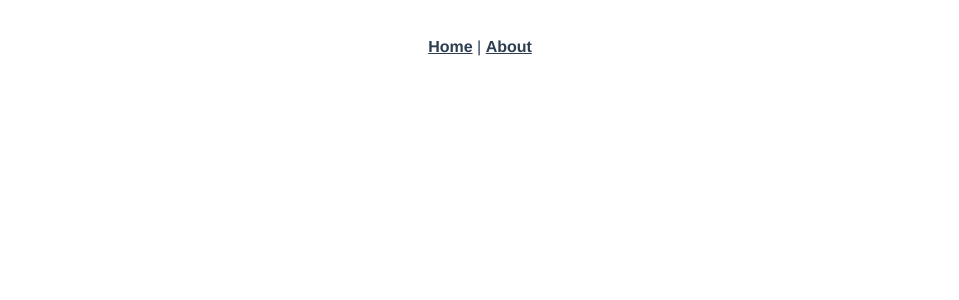
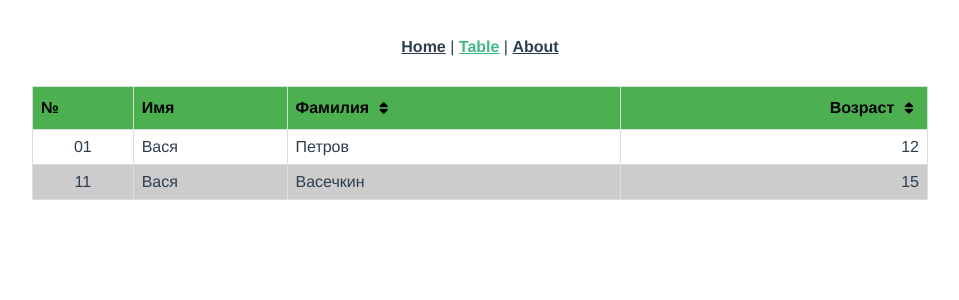
Before and after one commit to darkusss/UI-library, a Vue app in the folder my-ui-library/: page /table in a window 1280 px wide. Shown: the top 300 px of the page, without its empty margins (160-1119 px from the left). Built offline with nearby package versions, Linux system fonts and the light colour scheme.

Commit message:
add table component

```diff
--- a/my-ui-library/public/index.html
+++ b/my-ui-library/public/index.html
@@ -14,4 +14,5 @@
     <div id="app"></div>
     <!-- built files will be auto injected -->
   </body>
+  <script src="https://kit.fontawesome.com/a92211bf3b.js" crossorigin="anonymous"></script>
 </html>
--- a/my-ui-library/src/App.vue
+++ b/my-ui-library/src/App.vue
@@ -2,6 +2,7 @@
   <div id="app">
     <div id="nav">
       <router-link to="/">Home</router-link> |
+      <router-link to="/table">Table</router-link> |
       <router-link to="/about">About</router-link>
     </div>
     <router-view/>
--- a/my-ui-library/src/components/DataTable.vue
+++ b/my-ui-library/src/components/DataTable.vue
@@ -1,9 +1,46 @@
 <template>
-
+  <div>
+    <input v-if="search" type="text">
+    <table>
+      <thead>
+      <tr>
+        <th
+          v-for="(col, index) in columns"
+          :key="index"
+          :class="{'align-right': col.type === 'number'}"
+        >
+          {{ col.title }}
+          <button
+            v-if="col.sortable"
+            @click="changeSortIcon(col)"
+          >
+            <i :class="col.currentSortIcon"></i>
+          </button>
+        </th>
+      </tr>
+      </thead>
+      <tbody>
+      <tr
+        v-for="(item, itemIndex) in copyItems"
+        :key="itemIndex"
+      >
+        <td
+          v-for="(col, colIndex) in columns"
+          :key="colIndex"
+          :class="{'align-right': col.type === 'number'}"
+        >
+          {{ col.value === '_index' ? itemIndex + 1 : item[col.value] }}
+        </td>
+      </tr>
+      </tbody>
+    </table>
+  </div>
 </template>
 
-<script>
-  export default {
+<script lang="ts">
+  import Vue from 'vue';
+
+  export default Vue.extend({
     name: 'DataTable',
     props: {
       items: {
@@ -18,10 +55,111 @@
         type: Object,
         default: null,
       },
+      sortButtonStyle: {
+        type: Object,
+      },
     },
-  };
+    data() {
+      return {
+        copyItems: Object.assign({}, this.items),
+      };
+    },
+    methods: {
+      changeSortIcon(column: any): void {
+
+        this.columns.forEach((col: any): void => {
+          if (col !== column && col.sortable) {
+            col.currentSortIcon = this.sortButtonStyle.default;
+          }
+        });
+
+        switch (column.currentSortIcon) {
+          case this.sortButtonStyle.default:
+            column.currentSortIcon = this.sortButtonStyle.ascending;
+            break;
+          case this.sortButtonStyle.ascending:
+            column.currentSortIcon = this.sortButtonStyle.descending;
+            break;
+          case this.sortButtonStyle.descending:
+            column.currentSortIcon = this.sortButtonStyle.default;
+            break;
+        }
+      },
+    },
+    computed: {
+      // sortBy: function(type: any): void {
+      //   const coef = sortType.includes('up') ? 1
+      //     : sortType.includes('down') ? -1
+      //       : 0;
+      //
+      //   if (type === 'number') {
+      //     sortData.sort((u1, u2) => {
+      //       return (u1[value] - u2[value]) * coef;
+      //     });
+      //   } else if (type === 'string') {
+      //     sortData.sort((u1, u2) => {
+      //       return (u1[value].localeCompare(u2[value])) * coef;
+      //     });
+      //   }
+      // },
+    },
+  });
 </script>
 
-<style>
+<style scoped lang="less">
+  div {
+    width: 70vw;
+    margin: 0 auto;
 
+    input {
+      width: 100%;
+      padding: 10px 15px;
+      margin-bottom: 10px;
+    }
+
+    table {
+      border: 1px solid black;
+      border-collapse: collapse;
+      width: 100%;
+
+      button {
+        cursor: pointer;
+        border: none;
+        background: none;
+      }
+
+      td, th {
+        border: 1px solid #ddd;
+        padding: 8px;
+      }
+
+      tr:nth-child(even) {
+        background: #CCC;
+      }
+
+      thead th {
+        text-align: left;
+        padding-top: 12px;
+        padding-bottom: 12px;
+        background-color: #4CAF50;
+        color: black;
+
+        button {
+          background: none;
+        }
+      }
+
+      tbody tr td:first-child {
+        text-align: center;
+      }
+
+      tbody tr td {
+        text-align: start;
+      }
+
+      .align-right {
+        text-align: right;
+      }
+    }
+  }
 </style>
--- a/my-ui-library/src/components/HelloWorld.vue
+++ /dev/null
@@ -1,60 +0,0 @@
-<template>
-  <div class="hello">
-    <h1>{{ msg }}</h1>
-    <p>
-      For a guide and recipes on how to configure / customize this project,<br>
-      check out the
-      <a href="https://cli.vuejs.org" target="_blank" rel="noopener">vue-cli documentation</a>.
-    </p>
-    <h3>Installed CLI Plugins</h3>
-    <ul>
-      <li><a href="https://github.com/vuejs/vue-cli/tree/dev/packages/%40vue/cli-plugin-typescript" target="_blank" rel="noopener">typescript</a></li>
-      <li><a href="https://github.com/vuejs/vue-cli/tree/dev/packages/%40vue/cli-plugin-router" target="_blank" rel="noopener">router</a></li>
-    </ul>
-    <h3>Essential Links</h3>
-    <ul>
-      <li><a href="https://vuejs.org" target="_blank" rel="noopener">Core Docs</a></li>
-      <li><a href="https://forum.vuejs.org" target="_blank" rel="noopener">Forum</a></li>
-      <li><a href="https://chat.vuejs.org" target="_blank" rel="noopener">Community Chat</a></li>
-      <li><a href="https://twitter.com/vuejs" target="_blank" rel="noopener">Twitter</a></li>
-      <li><a href="https://news.vuejs.org" target="_blank" rel="noopener">News</a></li>
-    </ul>
-    <h3>Ecosystem</h3>
-    <ul>
-      <li><a href="https://router.vuejs.org" target="_blank" rel="noopener">vue-router</a></li>
-      <li><a href="https://vuex.vuejs.org" target="_blank" rel="noopener">vuex</a></li>
-      <li><a href="https://github.com/vuejs/vue-devtools#vue-devtools" target="_blank" rel="noopener">vue-devtools</a></li>
-      <li><a href="https://vue-loader.vuejs.org" target="_blank" rel="noopener">vue-loader</a></li>
-      <li><a href="https://github.com/vuejs/awesome-vue" target="_blank" rel="noopener">awesome-vue</a></li>
-    </ul>
-  </div>
-</template>
-
-<script lang="ts">
-import Vue from 'vue';
-
-export default Vue.extend({
-  name: 'HelloWorld',
-  props: {
-    msg: String,
-  },
-});
-</script>
-
-<!-- Add "scoped" attribute to limit CSS to this component only -->
-<style scoped lang="less">
-h3 {
-  margin: 40px 0 0;
-}
-ul {
-  list-style-type: none;
-  padding: 0;
-}
-li {
-  display: inline-block;
-  margin: 0 10px;
-}
-a {
-  color: #42b983;
-}
-</style>
--- a/my-ui-library/src/router/index.ts
+++ b/my-ui-library/src/router/index.ts
@@ -1,6 +1,7 @@
 import Vue from 'vue';
 import VueRouter, { RouteConfig } from 'vue-router';
 import Home from '../views/Home.vue';
+import DataTableView from '@/views/DataTableView.vue';
 
 Vue.use(VueRouter);
 
@@ -18,6 +19,11 @@ const routes: RouteConfig[] = [
     // which is lazy-loaded when the route is visited.
     component: () => import(/* webpackChunkName: "about" */ '../views/About.vue'),
   },
+  {
+    path: '/table',
+    name: 'Table',
+    component: DataTableView,
+  },
 ];
 
 const router = new VueRouter({
--- /dev/null
+++ b/my-ui-library/src/views/DataTableView.vue
@@ -0,0 +1,38 @@
+<template>
+  <div class="data-table-view">
+    <DataTable :columns="columns" :items="items" :sort-button-style="sortButtonStyle"/>
+  </div>
+</template>
+
+<script lang="ts">
+  import Vue from 'vue';
+  import DataTable from '@/components/DataTable.vue';
+
+  const defaultSort = 'fas fa-sort';
+
+  export default Vue.extend({
+    name: 'Home',
+    components: {
+      DataTable,
+    },
+    data() {
+      return {
+        columns: [
+          {title: '№', value: '_index'},
+          {title: 'Имя', value: 'name'},
+          {title: 'Фамилия', value: 'surname', sortable: true, currentSortIcon: defaultSort},
+          {title: 'Возраст', value: 'age', type: 'number', sortable: true, currentSortIcon: defaultSort},
+        ],
+        items: [
+          {id: 30050, name: 'Вася', surname: 'Петров', age: 12},
+          {id: 30051, name: 'Вася', surname: 'Васечкин', age: 15},
+        ],
+        sortButtonStyle: {
+          default: defaultSort,
+          ascending: 'fas fa-sort-up',
+          descending: 'fas fa-sort-down',
+        },
+      };
+    },
+  });
+</script>
--- a/my-ui-library/src/views/Home.vue
+++ b/my-ui-library/src/views/Home.vue
@@ -1,18 +1,14 @@
 <template>
   <div class="home">
     <img alt="Vue logo" src="../assets/logo.png">
-    <HelloWorld msg="Welcome to Your Vue.js App"/>
   </div>
 </template>
 
 <script>
-// @ is an alias to /src
-import HelloWorld from '@/components/HelloWorld.vue'
 
 export default {
   name: 'Home',
   components: {
-    HelloWorld
-  }
-}
+  },
+};
 </script>
```
